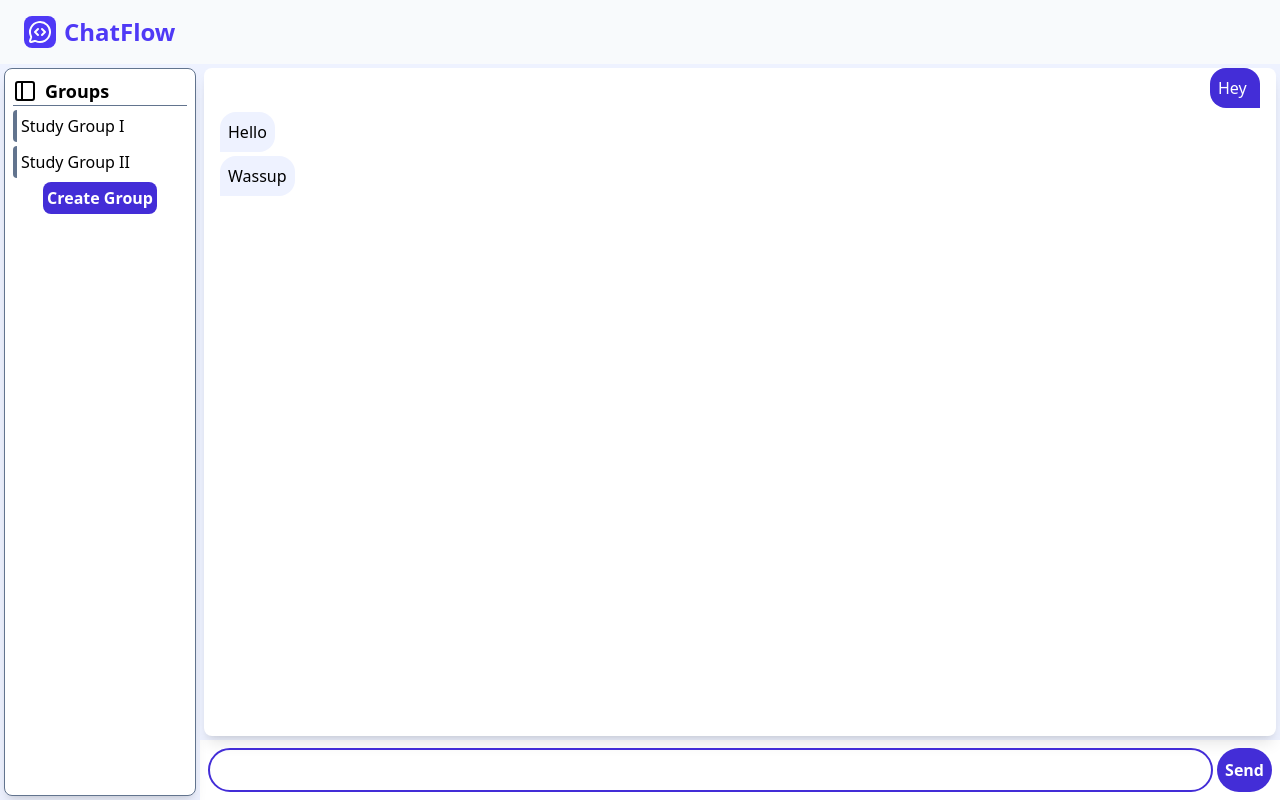
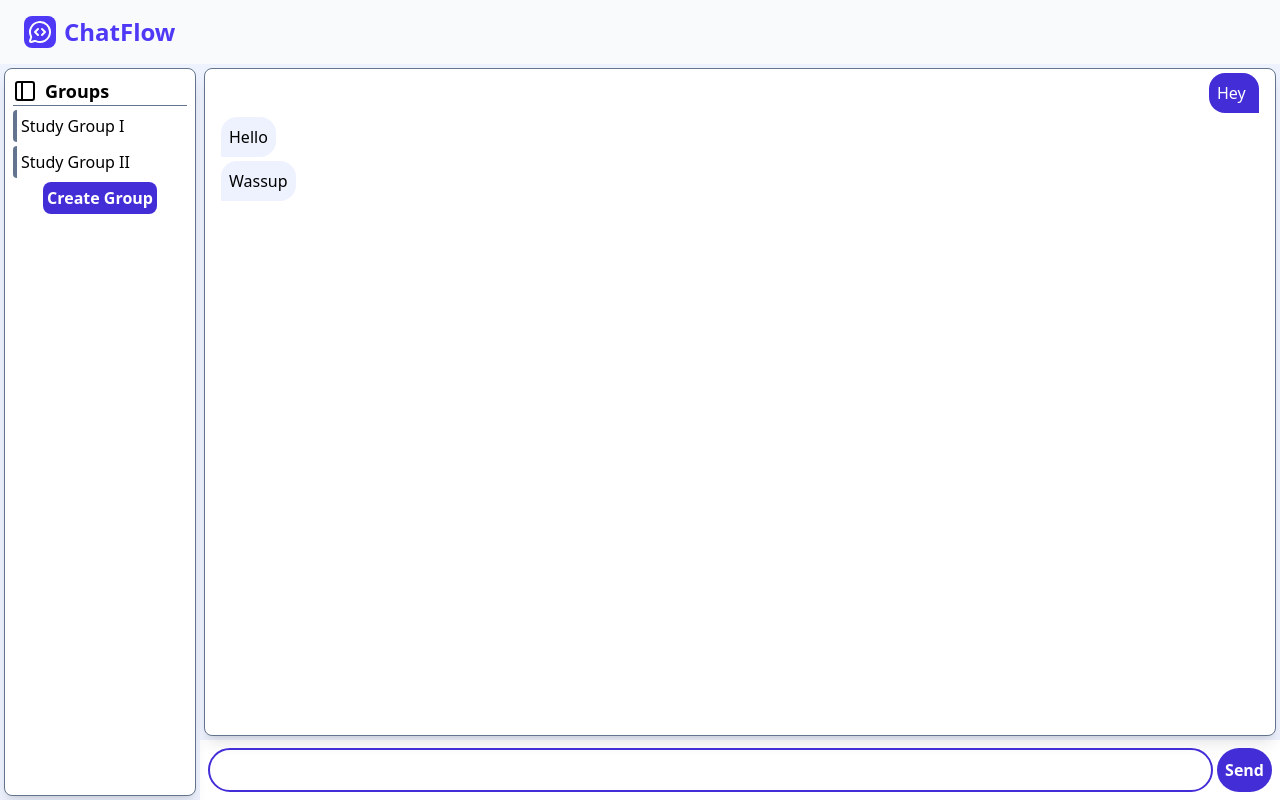
Before and after one commit to ddennis18/realtime-chatting, a React (Vite) app in the folder frontend/: page /chat in a window 1280 px wide. Built offline with nearby package versions, Linux system fonts and the light colour scheme.

Commit message:
feat:moved test data to the chat context

```diff
--- a/frontend/src/components/ChatContainer.jsx
+++ b/frontend/src/components/ChatContainer.jsx
@@ -1,19 +1,16 @@
 import { Send } from "lucide-react";
 import MessageBubble from "./MessageBubble";
+import { useChats } from "../context/ChatContext";
 
-const ChatContainer = ({
-  messages = [
-    { message: "Hey", createdAt: "12/12/34", sender: "you" },
-    { message: "Hello", createdAt: "12/12/34", sender: "user1" },
-    { message: "Wassup", createdAt: "12/12/34", sender: "user1" },
-  ],
-}) => {
+const ChatContainer = () => {
+  const { chatList } = useChats();
+
   return (
     <div className="w-full h-full min-w-[300px] flex flex-col">
       <div className="h-full w-full p-1 bg-indigo-50">
-        <div className="h-full bg-white rounded-lg shadow-lg overflow-y-auto px-4 space-y-1">
-          {messages.map((m) => {
-            return <MessageBubble {...m} />;
+        <div className="h-full border border-slate-500 bg-white rounded-lg shadow-lg overflow-y-auto py-1 px-4 space-y-1">
+          {chatList.map((m) => {
+            return <MessageBubble key={m._id} {...m} />;
           })}
         </div>
       </div>
@@ -24,7 +21,7 @@ const ChatContainer = ({
           id=""
           className="border-2 border-indigo-700 rounded-full w-full p-2"
         />
-        <button className="bg-indigo-700 font-semibold text-white px-2 rounded-full ">
+        <button className="bg-indigo-700 hover:bg-indigo-700/90  font-semibold text-white px-2 rounded-full ">
           Send
         </button>
       </div>
```
